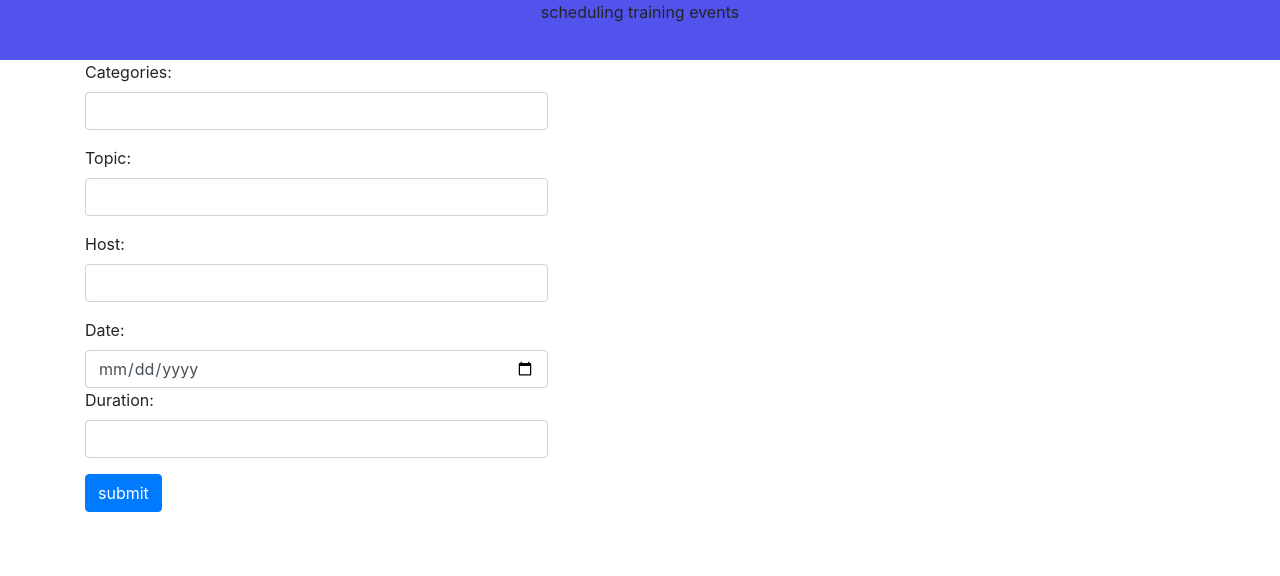
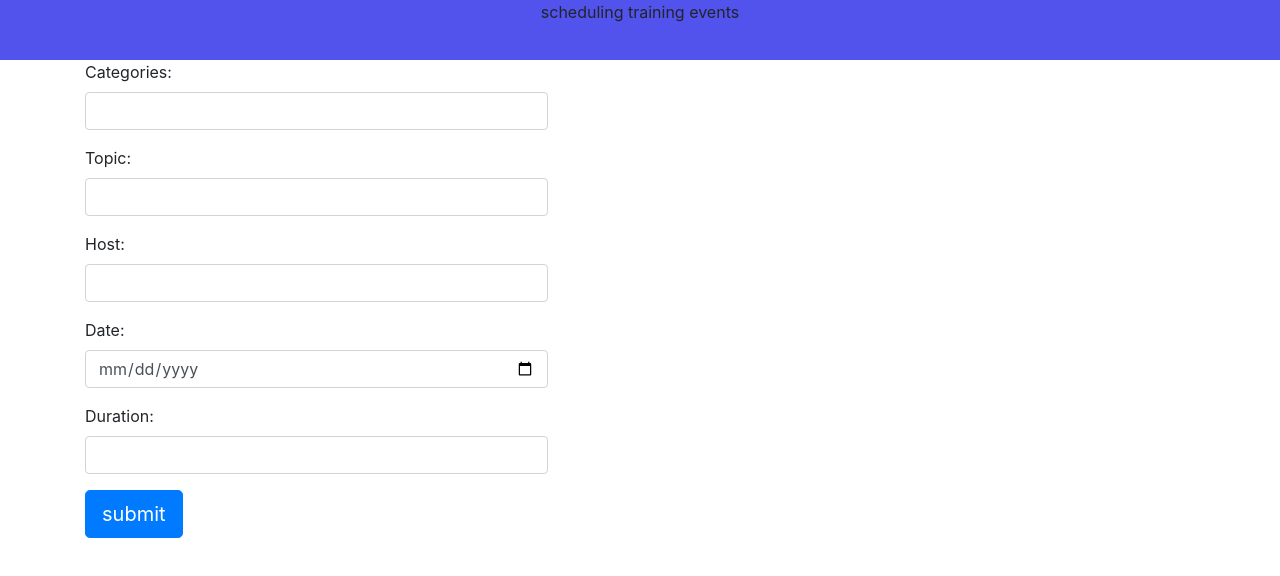
Before and after one commit to Chandrika-Rani-Infrrd/TrainingPortal, a React (Create React App) app: page / in a window 1280 px wide. Shown: the top 576 px of the page. Built offline with nearby package versions, Linux system fonts and the light colour scheme.

Commit message:
added few components

```diff
--- a/package.json
+++ b/package.json
@@ -3,7 +3,10 @@
   "version": "0.1.0",
   "private": true,
   "dependencies": {
+    "local-storage": "^2.0.0",
+    "localStorage": "^1.0.4",
     "react": "^16.12.0",
+    "react-cookie": "^4.0.3",
     "react-date-picker": "^7.10.0",
     "react-dom": "^16.12.0",
     "react-router-dom": "^5.1.2",
--- a/public/index.html
+++ b/public/index.html
@@ -32,5 +32,7 @@
       To begin the development, run `npm start`.
       To create a production bundle, use `npm run build`.
     -->
+    <!--cookies-->
+    <script crossorigin src="https://unpkg.com/universal-cookie@3/umd/universalCookie.min.js"></script>
   </body>
 </html>
--- a/src/App.js
+++ b/src/App.js
@@ -1,20 +1,17 @@
-import React, { Component } from 'react';
-import Create from './training/Create/create';
+import React, { components } from 'react';
+import Form from './training/Create/Form';
 import Header from './training/Create/header';
 import Table from './training/Display/display';
+import Router from './training/Create/router';
 import {BrowserRouter,Route, Link} from 'react-router-dom';
 
-class App extends Component {
-  render() {
+class App extends React.Component {
+
+ render() {
     return (
       <div className="App">
          <Header  heading="scheduling training events"/>
-        <BrowserRouter>
-          <div>
-           <Route exact path='/' component={Create}/>
-           <Route exact path='/training/Display/display' component={Table}/>
-            </div>
-        </BrowserRouter>
+         <Router/>
       </div>
     );
   }
--- a/src/index.js
+++ b/src/index.js
@@ -1,8 +1,9 @@
 import React from 'react';
 import ReactDOM from 'react-dom';
-import Input from './training/Create/create';
+import Input from './training/Create/Form';
 import App from './App';
 import {BrowserRouter,Route, Link} from 'react-router-dom';
+import Table from './training/Display/display';
 
 
 ReactDOM.render(
--- /dev/null
+++ b/src/training/Create/Form.js
@@ -0,0 +1,85 @@
+import React ,{components} from 'react';
+import DatePicker from 'react-date-picker';
+import cookie from 'react-cookie';
+class Form extends React.Component {
+    constructor(props){
+        super(props);
+        this.handleChange=this.handleChange.bind(this);
+        this.handleSubmit = this.handleSubmit.bind(this);
+        this.state={
+            categories:" " , topic:" ",date:'new Date()', duration:" " ,host:" ",list:[]
+        };
+    }
+    handleChange= e => {
+        this.setState({
+            [e.target.name]:e.target.value
+        });
+    };
+  handleSubmit = e => {
+        e.preventDefault();
+        let list=this.state.list;
+        list.push({
+            id:"1",
+        categories:this.state.categories,
+        topic:this.state.topic,
+        host:this.state.host,
+        date:this.state.date,
+        duration:this.duration
+    })
+    console.log(list);
+    localStorage.setItem('list',JSON.stringify(list));
+       alert("add data successfully");
+    }
+    render(){
+        return(
+                <form className='form-horizontal'>
+                 <div className="container">
+
+                 <div className='form-group '>
+                 <label > Categories: </label>
+                <input  className=" form-control col-sm-5"
+                type="text" name="categories" value={this.props.categories}
+                onChange={this.handleChange}/>
+                </div>
+
+                <div className='form-group'>
+                 <label >Topic:</label>
+                <input className=" form-control col-sm-5 "
+                type="text" name='topic' value={this.props.topic}
+                 onChange={this.handleChange}/>
+                </div>
+
+                <div className='form-group'>
+                <label>Host:  </label>
+                <input className="form-control col-sm-5 "
+                type="text" name="host" value={this.props.host}
+                 onChange={this.handleChange}/>
+               </div>
+
+                <div className='form-group'>
+                <label >Date:</label>
+                <input className="form-control col-sm-5 "
+                type="date" name="date" value={this.props.date}
+                 onChange={this.handleChange}/>
+                 </div>
+
+                 <div className='form-group'>
+                <label >Duration:</label>
+                <input className="form-control col-sm-5"
+                type="number" name="duration"  value={this.props.duration}
+                 onChange={this.handleChange}/>
+                 </div>
+
+                <div>
+                <input className="btn btn-primary btn-lg"
+                type="button" name="submit" value="submit"
+                onClick={this.handleSubmit} />
+                </div>
+
+                </div>
+                </form>
+
+        );
+    }
+}
+export default Form;
--- a/src/training/Create/create.js
+++ /dev/null
@@ -1,72 +0,0 @@
-import React ,{components} from 'react';
-import DatePicker from 'react-date-picker';
-
-
-class Create extends React.Component{
- constructor(props){
-    super(props);
-    this.handleChange=this.handleChange.bind(this);
-    this.handleSubmit=this.handleSubmit.bind(this);
-    this.state={ categories:" " , topic:" " ,date:'new Date()' ,duration:" " ,host:" "};
-}
-handleChange= e => {
-    this.setState({
-        [e.target.name]:e.target.value
-    });
-};
- handleSubmit=e=>{
-    e.preventDefault();
-    window.location += 'training/Display/display';
-}
-
-    render(){
-        return(
-                <form className='form-horizontal'>
-                 <div className="container">
-
-                 <div className='form-group '>
-                 <label > Categories:</label>
-                <input  className=" form-control col-sm-5"
-                type="text" name="categories" value={this.state.categories}
-                onChange={this.handleChange} required/>
-                </div>
-
-                <div className='form-group'>
-                 <label >Topic:</label>
-                <input className=" form-control col-sm-5 "
-                type="text" name='topic' value={this.state.topic}
-                 onChange={this.handleChange}/>
-                </div>
-
-                <div className='form-group'>
-                <label>Host:  </label>
-                <input className="form-control col-sm-5 "
-                type="text" name="host" value={this.state.host}
-                 onChange={this.handleChange}/>
-               </div>
-
-                <div className='form-group'>
-                <label >Date:</label>
-                <input className="form-control col-sm-5 "
-                type="date" name="date" value={this.state.date}
-                 onChange={this.handleChange}/>
-                 <div/>
-
-                 <div className='form-group'>
-                <label >Duration:</label>
-                <input className="form-control col-sm-5"
-                type="number" name="duration"  value={this.state.duration}
-                 onChange={this.handleChange}/>
-                 </div>
-
-                <input className='btn btn-primary'
-                type="submit" name="submit" value="submit"
-                onClick={this.handleSubmit}/>
-                </div>
-                </div>
-                </form>
-
-        );
-    }
-}
-export default Create;
--- a/src/training/Create/header.js
+++ b/src/training/Create/header.js
@@ -1,5 +1,5 @@
 import React,{components} from 'react';
-import Input from './create';
+import Input from './Form';
 import './header.css';
 
 function Header(props){
--- /dev/null
+++ b/src/training/Create/router.js
@@ -0,0 +1,20 @@
+import React ,{components} from 'react';
+import Form from './Form';
+import Header from './header';
+import Table from '../Display/display';
+import {BrowserRouter,Route, Link} from 'react-router-dom';
+class Router extends React.Component{
+render() {
+    return (
+      <div className="router">
+        <BrowserRouter>
+          <div>
+           <Route exact path='/' component={Form}/>
+           <Route exact path='/training/Display/display' component={Table}/>
+            </div>
+        </BrowserRouter>
+      </div>
+    );
+  }
+}
+export default Router;
--- a/src/training/Display/display.js
+++ b/src/training/Display/display.js
@@ -1,6 +1,15 @@
 import React ,{components} from 'react';
 
 class Table extends React.Component{
+    constructor(){
+        super();
+        let data=JSON.parse(localStorage.getItem('list'));
+        console.log(data);
+        this.state={
+            datas:data
+        }
+
+   }
     render(){
         return(
             <div>
@@ -15,6 +24,24 @@ class Table extends React.Component{
             <th className='col-sm-'>Actions</th>
             </tr>
             </thead>
+               <tbody>
+                  {this.state.datas.map((data,index)=> {
+                    return(
+                        <tr key={index}>
+                        <td>{data.topic}</td>
+                        <td>{data.date}</td>
+                        <td>{data.host}</td>
+                        <td>
+                            <button type="button" className="btn btn-primary">sign-up</button>
+                            <button type="button" className="btn btn-primary">Edit</button>
+                            <button type="button" className="btn btn-primary">Details</button>
+                            <button type="button" className="btn btn-primary">Delete</button>
+                        </td>
+                        </tr>
+                           );
+                     })
+                }
+            </tbody>
             </table>
             </div>
             </div>
```
